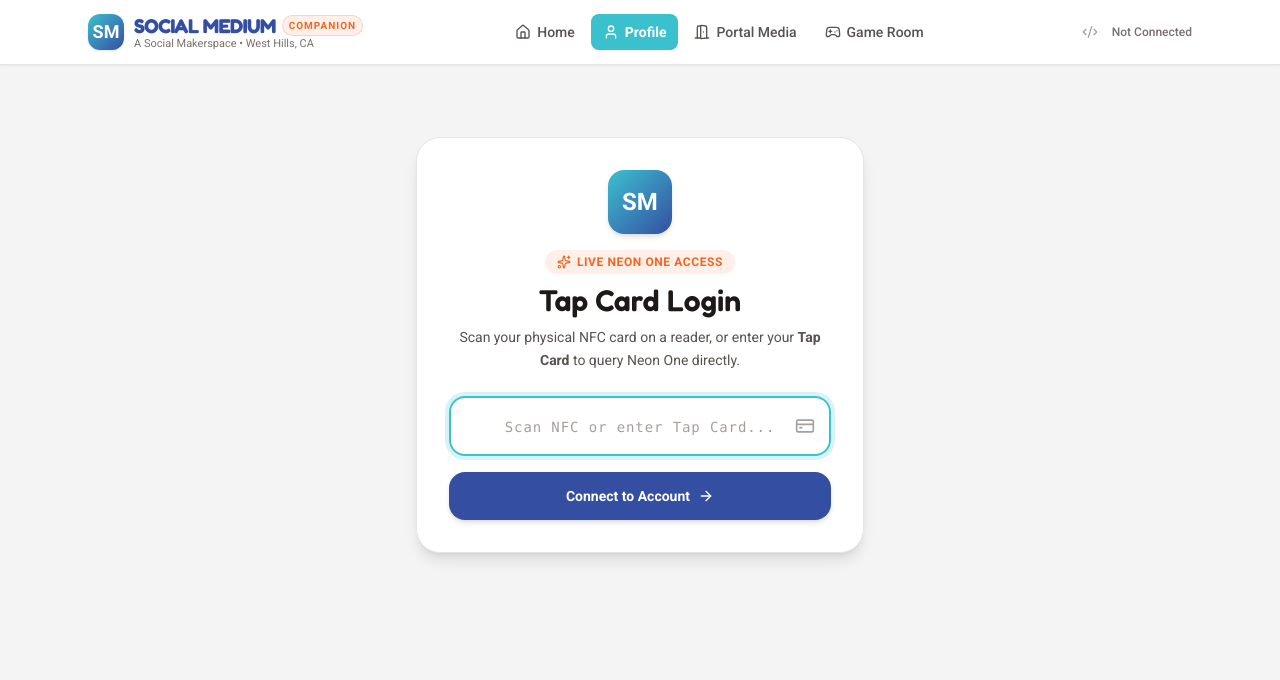
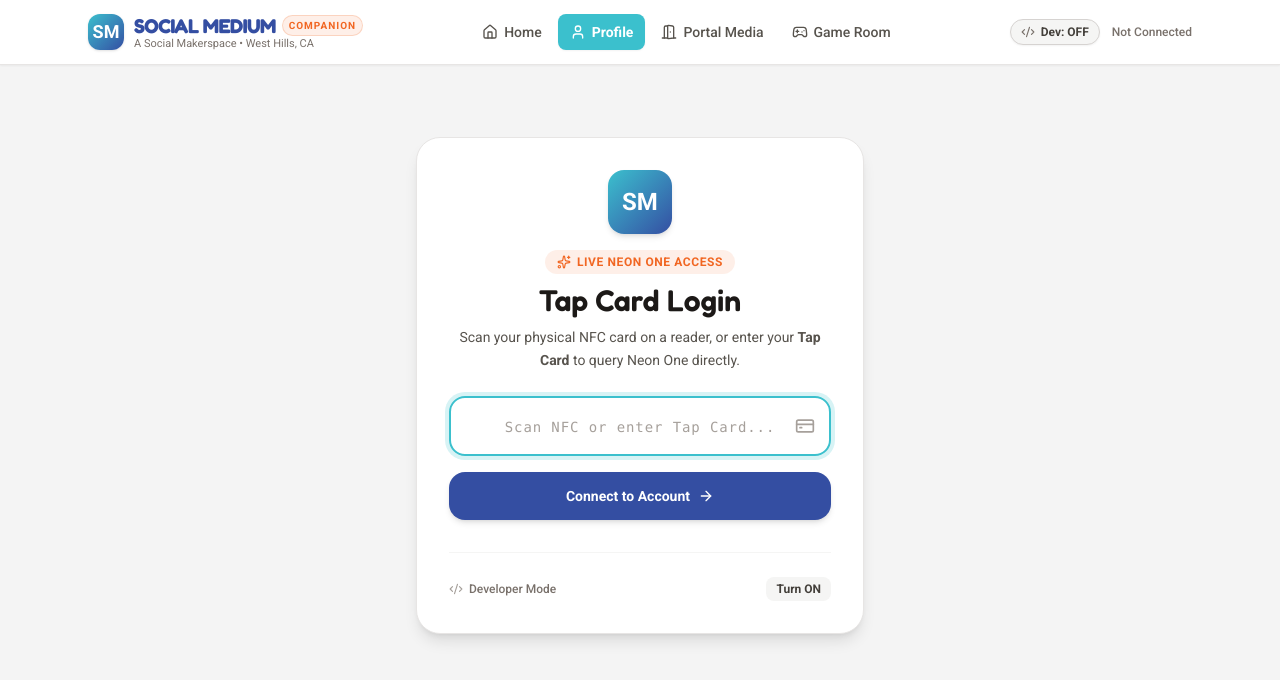
Before and after one commit to socialmediumben/social_medium_app, a Next.js app: page /profile in a window 1280 px wide. Shown: the top 680 px of the page. Built offline with nearby package versions, Linux system fonts and the light colour scheme.

Commit message:
feat(v1.4): enhance Developer Mode button visibility and add toggle card in Profile and Login

```diff
--- a/src/app/profile/page.tsx
+++ b/src/app/profile/page.tsx
@@ -132,7 +132,7 @@ export default function ProfilePage() {
 
       {/* Grid: Certifications & Contact Details */}
       <div className="grid grid-cols-1 lg:grid-cols-3 gap-6">
-        {/* Left Column (2 Cols): Certifications */}
+        {/* Left Column (2 Cols): Certifications & Developer Mode */}
         <div className="lg:col-span-2 space-y-4">
           <div className="p-6 rounded-2xl bg-white border border-stone-200 shadow-xs">
             <div className="flex items-center justify-between mb-4">
@@ -176,43 +176,52 @@ export default function ProfilePage() {
             )}
           </div>
 
-          {/* Developer Mode Box (Only visible in Developer Mode) */}
-          {isDevMode && (
-            <div className="p-6 rounded-2xl bg-amber-50/70 border border-amber-200 shadow-xs space-y-3">
-              <div className="flex items-center justify-between">
-                <div className="flex items-center gap-2">
-                  <div className="p-1.5 rounded-lg bg-amber-200 text-amber-900 font-bold">
-                    <Code2 className="w-4 h-4" />
+          {/* Developer Mode Card (Always available to toggle ON/OFF) */}
+          <div className={`p-6 rounded-2xl border transition-colors shadow-xs ${isDevMode ? 'bg-amber-50/70 border-amber-200' : 'bg-white border-stone-200'}`}>
+            <div className="flex flex-col sm:flex-row sm:items-center justify-between gap-4">
+              <div className="flex items-center gap-3">
+                <div className={`p-2.5 rounded-xl ${isDevMode ? 'bg-amber-200 text-amber-900' : 'bg-stone-100 text-stone-600'}`}>
+                  <Code2 className="w-5 h-5" />
                 </div>
                 <div>
-                    <h3 className="font-fredoka text-base font-bold text-amber-950">
+                  <h3 className="font-fredoka text-base font-bold text-stone-900">
                     Developer Mode
                   </h3>
-                    <p className="text-xs text-amber-800 font-mono">
-                      Current App Version: <strong>v{APP_VERSION}</strong>
+                  <p className="text-xs text-stone-500 font-roboto">
+                    {isDevMode ? (
+                      <span className="text-amber-900 font-mono font-semibold">Active • Version v{APP_VERSION}</span>
+                    ) : (
+                      'Shows release versioning and full deployment changelog.'
+                    )}
                   </p>
                 </div>
               </div>
+
               <div className="flex items-center gap-2">
+                {isDevMode && (
                   <button
                     type="button"
                     onClick={openChangelog}
-                    className="flex items-center gap-1.5 px-3 py-1.5 rounded-xl bg-amber-600 hover:bg-amber-700 text-white font-semibold text-xs transition-colors cursor-pointer shadow-xs"
+                    className="flex items-center gap-1.5 px-3 py-2 rounded-xl bg-amber-600 hover:bg-amber-700 text-white font-semibold text-xs transition-colors cursor-pointer shadow-xs"
                   >
                     <BookOpen className="w-3.5 h-3.5" />
                     <span>View Changelog</span>
                   </button>
+                )}
                 <button
                   type="button"
                   onClick={toggleDevMode}
-                    className="px-3 py-1.5 rounded-xl bg-amber-200/80 hover:bg-amber-300 text-amber-900 font-semibold text-xs transition-colors cursor-pointer"
+                  className={`px-3.5 py-2 rounded-xl font-semibold text-xs transition-colors cursor-pointer shadow-xs ${
+                    isDevMode
+                      ? 'bg-amber-200 hover:bg-amber-300 text-amber-950'
+                      : 'bg-[#344ea2] hover:bg-[#2a3f85] text-white'
+                  }`}
                 >
-                    Exit Dev Mode
+                  {isDevMode ? 'Turn OFF' : 'Turn ON Developer Mode'}
                 </button>
               </div>
             </div>
           </div>
-          )}
         </div>
 
         {/* Right Column (1 Col): Member Information with First, Last, Preferred Name matching Neon One */}
--- a/src/components/Navigation.tsx
+++ b/src/components/Navigation.tsx
@@ -21,7 +21,7 @@ export function Navbar() {
   return (
     <header className="sticky top-0 z-40 bg-white/95 backdrop-blur-md border-b border-stone-200 shadow-xs">
       <div className="max-w-6xl mx-auto px-4 sm:px-6 h-16 flex items-center justify-between">
-        {/* Brand Logo & Name */}
+        {/* Brand Logo & Name (Clicking logo toggles dev mode easily as an alternative) */}
         <Link href="/" className="flex items-center gap-2.5 group">
           <div className="w-9 h-9 rounded-xl bg-gradient-to-br from-[#3bc0cd] to-[#344ea2] flex items-center justify-center text-white font-bold text-lg shadow-sm group-hover:scale-105 transition-transform">
             SM
@@ -74,38 +74,40 @@ export function Navbar() {
           })}
         </nav>
 
-        {/* Right side: Developer Mode & Tap Card Status */}
-        <div className="flex items-center gap-2">
-          {/* Developer Mode pill / version (Only in Dev Mode does version & changelog appear) */}
+        {/* Right side: Developer Mode Toggle & Tap Card Status */}
+        <div className="flex items-center gap-2 sm:gap-3">
+          {/* Developer Mode Toggle Button - Clear and labeled */}
           {isDevMode ? (
             <div className="flex items-center gap-1.5">
               <button
                 type="button"
                 onClick={openChangelog}
                 title="View Release Changelog"
-                className="px-2.5 py-1 rounded-full bg-amber-500/15 border border-amber-500/30 text-amber-800 hover:bg-amber-500/25 font-mono text-xs font-bold flex items-center gap-1.5 transition-colors cursor-pointer"
+                className="px-2.5 py-1 rounded-full bg-amber-500/15 border border-amber-500/40 text-amber-900 hover:bg-amber-500/25 font-mono text-xs font-bold flex items-center gap-1.5 transition-colors cursor-pointer shadow-xs"
               >
-                <span className="w-1.5 h-1.5 rounded-full bg-amber-500 animate-pulse" />
+                <span className="w-2 h-2 rounded-full bg-amber-500 animate-pulse" />
                 <span>v{APP_VERSION}</span>
-                <BookOpen className="w-3 h-3 text-amber-700" />
+                <BookOpen className="w-3.5 h-3.5 text-amber-700" />
               </button>
               <button
                 type="button"
                 onClick={toggleDevMode}
-                title="Disable Developer Mode"
-                className="p-1.5 rounded-full bg-amber-100 hover:bg-amber-200 text-amber-800 text-xs transition-colors cursor-pointer"
+                title="Click to turn off Developer Mode"
+                className="px-2.5 py-1 rounded-full bg-amber-200 hover:bg-amber-300 text-amber-950 font-semibold text-xs transition-colors flex items-center gap-1 cursor-pointer"
               >
-                <Code2 className="w-3.5 h-3.5" />
+                <Code2 className="w-3.5 h-3.5 text-amber-800" />
+                <span className="hidden sm:inline">Dev ON</span>
               </button>
             </div>
           ) : (
             <button
               type="button"
               onClick={toggleDevMode}
-              title="Enable Developer Mode"
-              className="p-1.5 rounded-full text-stone-400 hover:text-stone-700 hover:bg-stone-100 transition-colors cursor-pointer"
+              title="Click to turn on Developer Mode"
+              className="px-2.5 py-1 rounded-full bg-stone-100 hover:bg-stone-200 border border-stone-300 text-stone-700 font-semibold text-xs transition-all flex items-center gap-1.5 cursor-pointer shadow-xs"
             >
-              <Code2 className="w-4 h-4" />
+              <Code2 className="w-3.5 h-3.5 text-stone-500" />
+              <span>Dev: OFF</span>
             </button>
           )}
 
@@ -130,7 +132,7 @@ export function Navbar() {
               </button>
             </div>
           ) : (
-            <div className="text-xs text-stone-500 font-medium">
+            <div className="text-xs text-stone-500 font-medium hidden sm:block">
               Not Connected
             </div>
           )}
--- a/src/components/TapCardLogin.tsx
+++ b/src/components/TapCardLogin.tsx
@@ -1,13 +1,16 @@
 'use client';
 
 import { useState } from 'react';
-import { CreditCard, Sparkles, ArrowRight, RefreshCw, AlertCircle } from 'lucide-react';
+import { CreditCard, Sparkles, ArrowRight, RefreshCw, AlertCircle, Code2, BookOpen } from 'lucide-react';
 import { useAuth } from '@/context/AuthContext';
+import { useDevMode } from '@/context/DevModeContext';
+import { APP_VERSION } from '@/lib/version';
 
 export function TapCardLogin() {
   const [inputCardId, setInputCardId] = useState('');
   const [isSubmitting, setIsSubmitting] = useState(false);
   const { login, loginError } = useAuth();
+  const { isDevMode, toggleDevMode, openChangelog } = useDevMode();
 
   const handleSubmit = async (e: React.FormEvent) => {
     e.preventDefault();
@@ -80,6 +83,41 @@ export function TapCardLogin() {
           )}
         </button>
       </form>
+
+      {/* Developer Mode Card inside login */}
+      <div className="mt-8 pt-6 border-t border-stone-100 flex items-center justify-between text-xs text-stone-500">
+        <div className="flex items-center gap-1.5 font-medium">
+          <Code2 className="w-3.5 h-3.5 text-stone-400" />
+          <span>Developer Mode</span>
+        </div>
+        {isDevMode ? (
+          <div className="flex items-center gap-2">
+            <button
+              type="button"
+              onClick={openChangelog}
+              className="px-2 py-0.5 rounded-md bg-amber-500/15 border border-amber-500/30 text-amber-800 font-mono font-bold text-xs flex items-center gap-1 cursor-pointer"
+            >
+              <span>v{APP_VERSION}</span>
+              <BookOpen className="w-3 h-3 text-amber-700" />
+            </button>
+            <button
+              type="button"
+              onClick={toggleDevMode}
+              className="text-[#344ea2] hover:underline font-semibold cursor-pointer"
+            >
+              Turn OFF
+            </button>
+          </div>
+        ) : (
+          <button
+            type="button"
+            onClick={toggleDevMode}
+            className="px-2.5 py-1 rounded-lg bg-stone-100 hover:bg-stone-200 text-stone-700 font-semibold cursor-pointer transition-colors"
+          >
+            Turn ON
+          </button>
+        )}
+      </div>
     </div>
   );
 }
--- a/src/lib/version.ts
+++ b/src/lib/version.ts
@@ -1,4 +1,4 @@
-export const APP_VERSION = '1.3';
+export const APP_VERSION = '1.4';
 
 export interface ChangelogRelease {
   version: string;
@@ -8,6 +8,17 @@ export interface ChangelogRelease {
 }
 
 export const CHANGELOG: ChangelogRelease[] = [
+  {
+    version: '1.4',
+    date: '2026-10-27',
+    title: 'High-Visibility Developer Mode Switch & Discoverability',
+    changes: [
+      'Added high-visibility Developer Mode toggle button in the top navigation bar with clear ON/OFF state.',
+      'Added dedicated Developer Mode switch card in the Member Profile and page footer.',
+      'Added tap-to-toggle developer mode on the Social Medium logo.',
+      'Bumped release version to 1.4 in accordance with continuous commit versioning.',
+    ],
+  },
   {
     version: '1.3',
     date: '2026-10-27',
```
Lines whose indentation alone changed are shown as unchanged.
